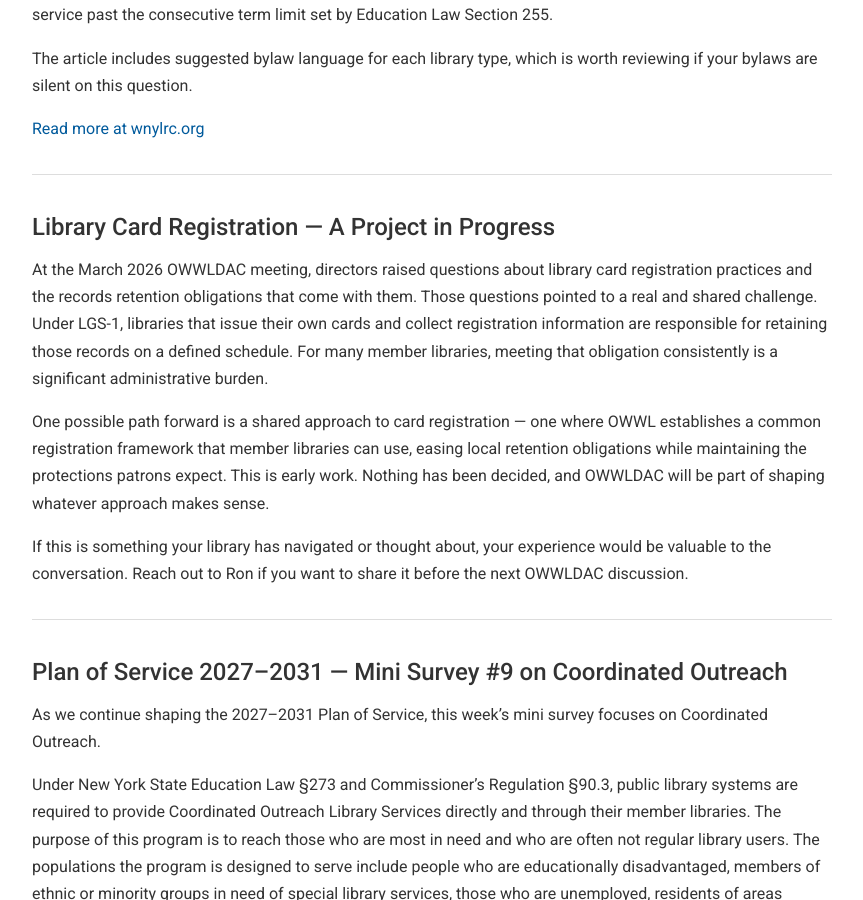
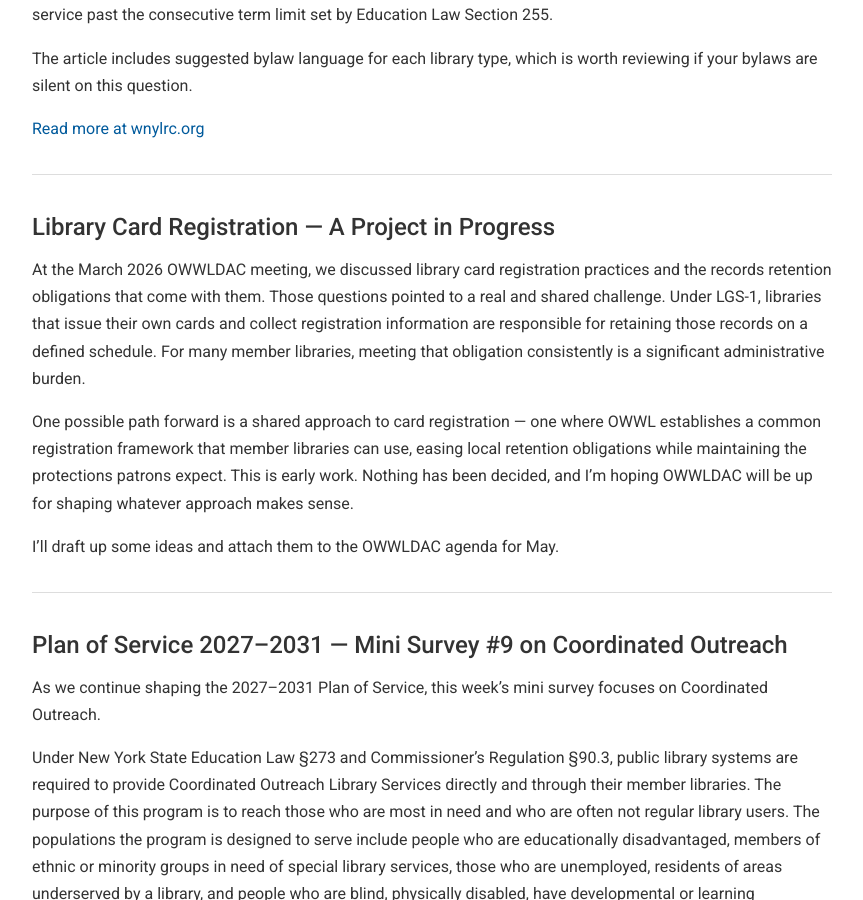
Before and after one commit to OWWL-Library-System/briefing, a Jekyll site: the page built from director/2026-04-21.md, in a window 1280 px wide and 900 px high, scrolled down 3341 px. Shown: the whole window, without its empty margins (208-1071 px from the left). Built offline with Jekyll 4.4.1, drawn with Linux system fonts in a browser that asks for light colours; some of the changed text lies outside the part shown.

Commit message:
Update 2026-04-21.md

```diff
--- a/director/2026-04-21.md
+++ b/director/2026-04-21.md
@@ -9,17 +9,17 @@ title: Director Briefing - April 7, 2026
 <div class="tldr" markdown="1">
 
 **[Minimum Standards Update — New Policy Requirements Now in Effect](#minimum-standards-update--new-policy-requirements-now-in-effect):** The Board of Regents has expanded Minimum Standard #4 to require written policies in seven specific areas, each subject to review at least every five years. A webinar overview is scheduled for May 1.
-- <span class="action action-recommended">Recommended</span> Register for the May 1 overview webinar and assess which required policies your library needs to develop or update.
+- <span class="action action-recommended">Recommended</span> [Register for the May 1 overview]([url](https://nyslibrary.libcal.com/calendar/13947/MinStan)) webinar and assess which required policies your library needs to develop or update.
 
 **[FY 2027 State Aid for Library Construction — Intent to Apply](#fy-2027-state-aid-for-library-construction--intent-to-apply):** Libraries considering a construction project must submit an Intent to Apply by May 31, 2026.
-- <span class="action action-urgent">Urgent</span> Contact Ron or Kelly before submitting. Late or incomplete submissions may result in ineligibility.
+- <span class="action action-urgent">Urgent</span> [Click here for the Intent to Apply for FY 2027]([url](https://docs.google.com/forms/d/e/1FAIpQLSe14CeuFOMYUEmRrEkPqW607FgzCbAqJac5-agaK7777XTBiw/viewform)).
 
-**[When Can a Trustee Term be "Held Over"?](#when-can-a-trustee-term-be-held-over):** WNYLRC published a detailed answer to this governance question on April 17, with analysis varying by library type and suggested bylaw language for each.
+**[When Can a Trustee Term be "Held Over"?](#when-can-a-trustee-term-be-held-over):** WNYLRC published a detailed answer to this governance question on April 17, with analysis varying by library type and suggested bylaw language for each. [Full WNYLRC article]([url](https://wnylrc.org/raq/when-can-trustee-term-be-held-over)).
 
 **[Library Card Registration — A Project in Progress](#library-card-registration--a-project-in-progress):** Following a discussion at the March 2026 OWWLDAC meeting, OWWL is exploring a shared approach to library card registration that would ease records retention obligations for member libraries.
 
 **[Plan of Service 2027–2031 — Mini Survey #9 on Coordinated Outreach](#plan-of-service-20272031--mini-survey-9-on-coordinated-outreach):** This week's mini survey focuses on OWWL's Coordinated Outreach Services program and how the system and member libraries can best serve those who need library services most.
-- <span class="action action-requested">Requested</span> Complete the survey at forms.gle/FxWMyDrWLwhRYPSa6.
+- <span class="action action-requested">Requested</span> [Click here to complete the survey]([url](https://docs.google.com/forms/d/e/1FAIpQLSc6EBnfMWpINWfpHqZmn3BAAyqoSHN2UXaSeiW6GOTfsPqdzA/viewform)).
 
 **[System Direct Access Plan 2027–2031 — Open for Comment](#system-direct-access-plan-20272031--open-for-comment):** OWWL is seeking feedback on the draft Direct Access Plan before formal approval. Deadline: April 30, 2026.
 - <span class="action action-urgent">Urgent</span> Review the draft and submit feedback by April 30.
@@ -104,11 +104,11 @@ The article includes suggested bylaw language for each library type, which is wo
 
 ## Library Card Registration — A Project in Progress
 
-At the March 2026 OWWLDAC meeting, directors raised questions about library card registration practices and the records retention obligations that come with them. Those questions pointed to a real and shared challenge. Under LGS-1, libraries that issue their own cards and collect registration information are responsible for retaining those records on a defined schedule. For many member libraries, meeting that obligation consistently is a significant administrative burden.
+At the March 2026 OWWLDAC meeting, we discussed library card registration practices and the records retention obligations that come with them. Those questions pointed to a real and shared challenge. Under LGS-1, libraries that issue their own cards and collect registration information are responsible for retaining those records on a defined schedule. For many member libraries, meeting that obligation consistently is a significant administrative burden.
 
-One possible path forward is a shared approach to card registration — one where OWWL establishes a common registration framework that member libraries can use, easing local retention obligations while maintaining the protections patrons expect. This is early work. Nothing has been decided, and OWWLDAC will be part of shaping whatever approach makes sense.
+One possible path forward is a shared approach to card registration — one where OWWL establishes a common registration framework that member libraries can use, easing local retention obligations while maintaining the protections patrons expect. This is early work. Nothing has been decided, and I'm hoping OWWLDAC will be up for shaping whatever approach makes sense.
 
-If this is something your library has navigated or thought about, your experience would be valuable to the conversation. Reach out to Ron if you want to share it before the next OWWLDAC discussion.
+I'll draft up some ideas and attach them to the OWWLDAC agenda for May.
 
 ---
 
@@ -185,15 +185,11 @@ None of this starts with bad intentions. It starts with no one assigned to check
 
 The same problems show up in audit after audit. Here is what actually prevents them.
 
-Assign someone to reconcile accounts every month, and make sure a second person reviews it. Not because you do not trust the first person, but because errors are easier to catch when two sets of eyes are on the numbers.
-
-File your annual financial report on time. It is a legal requirement, and falling behind creates a backlog that is much harder to dig out of than it is to avoid.
-
-Give your board real financial reports every month. Budget-to-actual comparisons, cash balances, fund balance estimates. Trustees cannot ask good questions about information they have never seen.
-
-Review your vendor bills. Subscriptions, service contracts, devices. Things that get set up and forgotten tend to keep generating charges long after they stop being useful.
-
-When an auditor or reviewer makes a recommendation, assign it to someone with a deadline. The follow-up audit will notice.
+- Assign someone to reconcile accounts every month, and make sure a second person reviews it. Not because you do not trust the first person, but because errors are easier to catch when two sets of eyes are on the numbers.
+- File your annual financial report on time. It is a legal requirement, and falling behind creates a backlog that is much harder to dig out of than it is to avoid.
+- Give your board real financial reports every month. Budget-to-actual comparisons, cash balances, fund balance estimates. Trustees cannot ask good questions about information they have never seen.
+- Review your vendor bills. Subscriptions, service contracts, devices. Things that get set up and forgotten tend to keep generating charges long after they stop being useful.
+- When an auditor or reviewer makes a recommendation, assign it to someone with a deadline. The follow-up audit will notice.
 
 > Across all of these audits, a consistent pattern appears. Problems rarely begin with fraud or misconduct. They begin with small gaps in oversight, unclear documentation, or policies that drift out of alignment with actual practice. Regular review of financial procedures, procurement policies, and board reporting practices helps prevent those small gaps from becoming larger governance failures.
 
```
Also changed, not shown: other parts of director/2026-04-21.md (+3 -3 lines).
